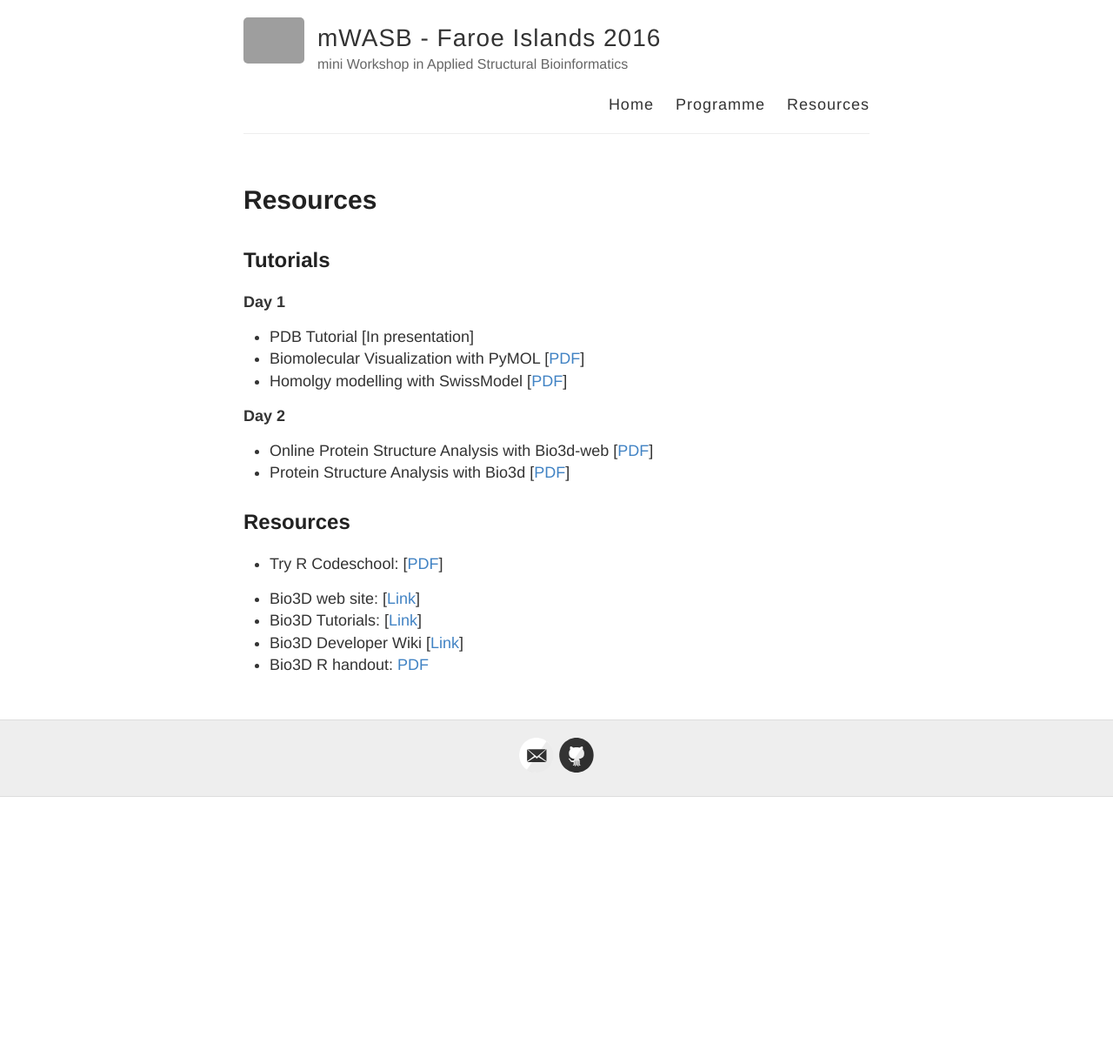
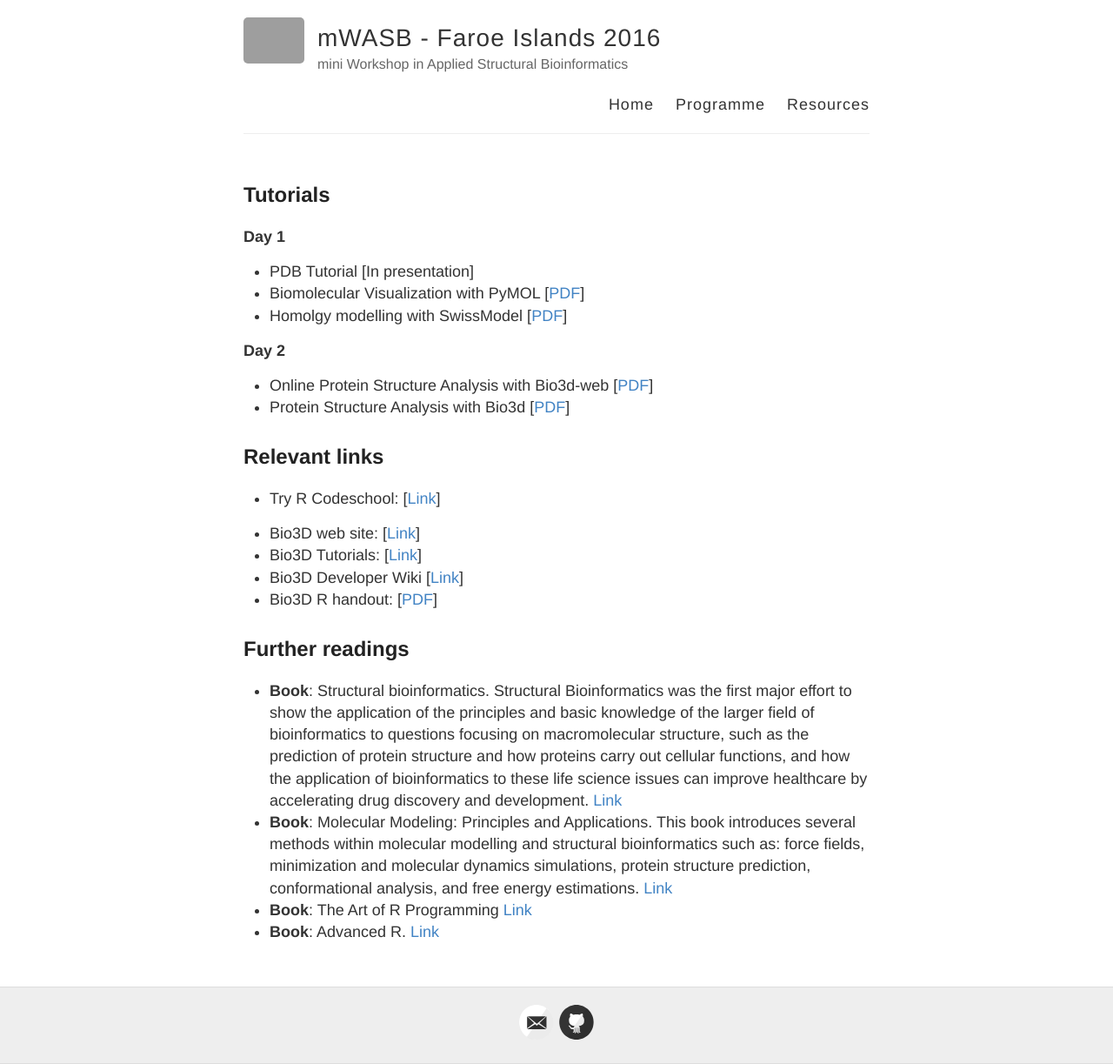
Before and after one commit to larssk/mwasb2016, a Jekyll site: the page built from tutorials.md, in a window 1280 px wide. Shown: the whole page at 87% size. Built offline with Jekyll 4.4.1, drawn with Linux system fonts in a browser that asks for light colours; before the commit the page ends 916 px from its top, so only the background shows below that; grey boxes are pictures that could not be loaded.

Commit message:
update tutorials.md

```diff
--- a/tutorials.md
+++ b/tutorials.md
@@ -1,6 +1,6 @@
 ---
 layout: page
-title: Resources
+title:
 permalink: /resources/
 ---
 
@@ -19,11 +19,19 @@
 * Protein Structure Analysis with Bio3d [[PDF](https://www.dropbox.com/s/kpdno1xf4zsnhn7/bio3d.pdf?dl=1){:target="_blank"}]
 
 
-## Resources
+## Relevant links
 
-* Try R Codeschool: [[PDF](http://tryr.codeschool.com/){:target="_blank"}]
+* Try R Codeschool: [[Link](http://tryr.codeschool.com/){:target="_blank"}]
 
-* Bio3D web site: [[Link](http://thegrantlab.org){:target="_blank"}]
+* Bio3D web site: [[Link](http://thegrantlab.org/bio3d){:target="_blank"}]
 * Bio3D Tutorials: [[Link](http://thegrantlab.org/bio3d/tutorials){:target="_blank"}]
 * Bio3D Developer Wiki [[Link](https://bitbucket.org/Grantlab/bio3d){:target="_blank"}]
-* Bio3D R handout: [PDF](https://www.dropbox.com/s/rg25icq2ze8kxlw/Bio3D_tutoral1.pdf?dl=1)
+* Bio3D R handout: [[PDF](https://www.dropbox.com/s/rg25icq2ze8kxlw/Bio3D_tutoral1.pdf?dl=1)]
+
+
+## Further readings
+
+* **Book**: Structural bioinformatics. Structural Bioinformatics was the first major effort to show the application of the principles and basic knowledge of the larger field of bioinformatics to questions focusing on macromolecular structure, such as the prediction of protein structure and how proteins carry out cellular functions, and how the application of bioinformatics to these life science issues can improve healthcare by accelerating drug discovery and development. [Link](http://eu.wiley.com/WileyCDA/WileyTitle/productCd-0470181052.html){:target="_blank"}
+* **Book**: Molecular Modeling: Principles and Applications. This book introduces several methods within molecular modelling and structural bioinformatics such as: force fields, minimization and molecular dynamics simulations, protein structure prediction, conformational analysis, and free energy estimations. [Link](http://www.akademika.no/molecular-modelling/andrew-r-leach/leach-andrew-r/9780582382107){:target="_blank"}
+* **Book**: The Art of R Programming [Link](https://www.nostarch.com/artofr.htm){:target="_blank"}
+* **Book**: Advanced R. [Link](http://adv-r.had.co.nz/){:target="_blank"}
```
